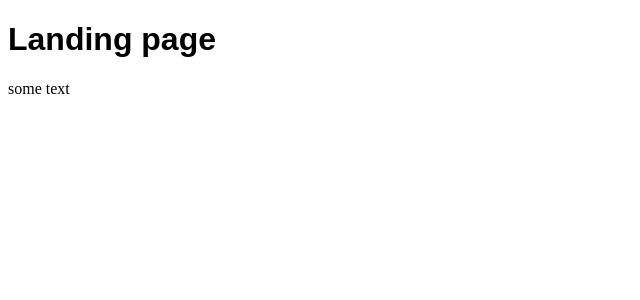
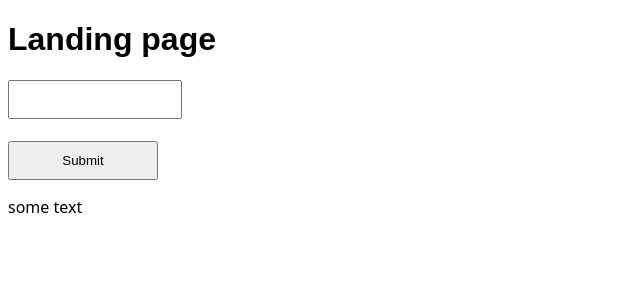
Before and after one commit to cloverden/CTRL-HACK-DEL-project, a Node server app: page / in a window 1280 px wide. Shown: the top 300 px of the page, without its empty margins (0-640 px from the left). Run offline with Node 20, Linux system fonts and the light colour scheme; some libraries are stand-ins or nearby versions; some web fonts are replaced.

Commit message:
Button added to landing page :)

```diff
--- a/landingpage.html
+++ b/landingpage.html
@@ -7,13 +7,18 @@
         <link rel="preconnect" href="https://fonts.googleapis.com">
 <link rel="preconnect" href="https://fonts.gstatic.com" crossorigin>
 <link href="https://fonts.googleapis.com/css2?family=Doto:wght@100..900&display=swap" rel="stylesheet">
-
 <link rel="preconnect" href="https://fonts.googleapis.com">
 <link rel="preconnect" href="https://fonts.gstatic.com" crossorigin>
 <link href="https://fonts.googleapis.com/css2?family=Doto:wght@312&family=Roboto+Mono:ital,wght@0,100..700;1,100..700&display=swap" rel="stylesheet">
     </head>
     <body class="body-text">
         <h1 class="heading"> Landing page </h1>
+        <form>
+            <form action="/action_page.php">
+                <input type="text"><br><br>
+                <input type="submit" value="Submit">
+              </form>
+        </form>
         <p>some text</p>
     </body>
 </html>
--- a/public/global.css
+++ b/public/global.css
@@ -5,6 +5,19 @@
     font-style: normal;
     font-variation-settings:
       "ROND" 0;
+  }
+
+  input{
+    white-space: normal;
+    word-wrap:break-word;
+    width:150px;
+    height:auto;
+    padding: 10px;
+
+  }
+
+  body {
+    font-family: system-ui, -apple-system, BlinkMacSystemFont, 'Segoe UI', Roboto, Oxygen, Ubuntu, Cantarell, 'Open Sans', 'Helvetica Neue', sans-serif;
   }
 
 .roboto-mono-body {
```
Also changed, not shown: 1 other file.
